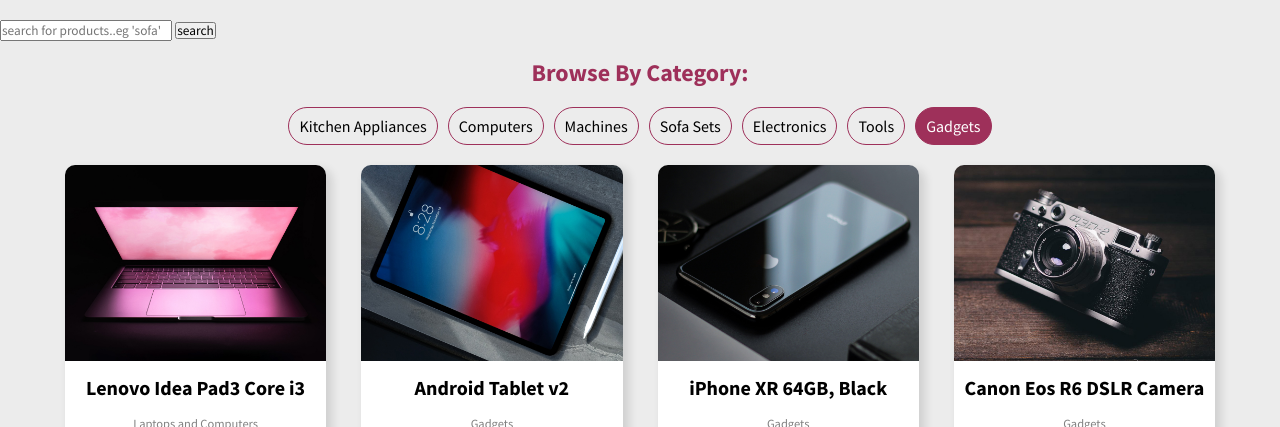
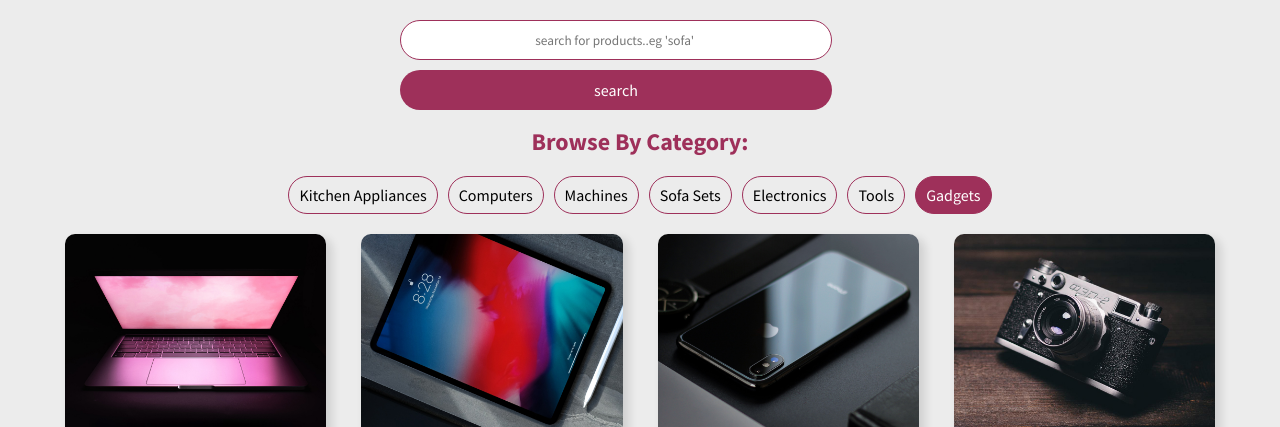
Before and after one commit to khalane96/pawnit, a plain HTML site: page index.html in a window 1280 px wide. Shown: the part 673-1100 px from the top of the page. Drawn offline with Linux system fonts and the light colour scheme.

Commit message:
Update styles.css

```diff
--- a/css/styles.css
+++ b/css/styles.css
@@ -87,6 +87,41 @@
   top: 30px; /* Adjust top position as needed */
    right: 80px; /* Adjust right position as needed */
    display: none;
+}
+.search{
+  width: 90%;
+  max-width: 30rem;
+  margin: auto;
+  margin-top: 20px;
+
+
+}
+form input{
+  border-radius: 50px;
+  margin: 0;
+  padding: 0;
+  height: 40px;
+  width: 90%;
+  text-align: center;
+  border: 1px solid #9e305a;
+  outline: none;
+
+
+}
+form button{
+  border: none;
+  background-color: #9e305a;
+  color: white;
+  cursor: pointer;
+  border-radius: 50px;
+  font: inherit;
+  width: 90%;
+  height: 40px;
+  margin-top: 10px;
+
+}
+form button:hover{
+background-color: #a8446a;
 }
 
 
@@ -217,6 +252,12 @@
   .logo {
     margin: -17px;
   }
+  .tags{
+    display: none;
+  }
+  #shop-now{
+    display: none;
+  }
 }
 
 @media screen and (min-width: 601px) and (max-width: 924px) {
@@ -224,11 +265,13 @@
     margin: 0 auto;
     width: 95%;
     max-width: 40rem;
+
   }
   .tags ul {
     display: grid;
     grid-template-columns: 2fr 2fr;
   }
+
 
 
   .tags ul li {
@@ -247,6 +290,7 @@
     margin: 0 auto;
     width: 95%;
     max-width: 20rem;
+
   }
   .tags ul {
     display: grid;
```
